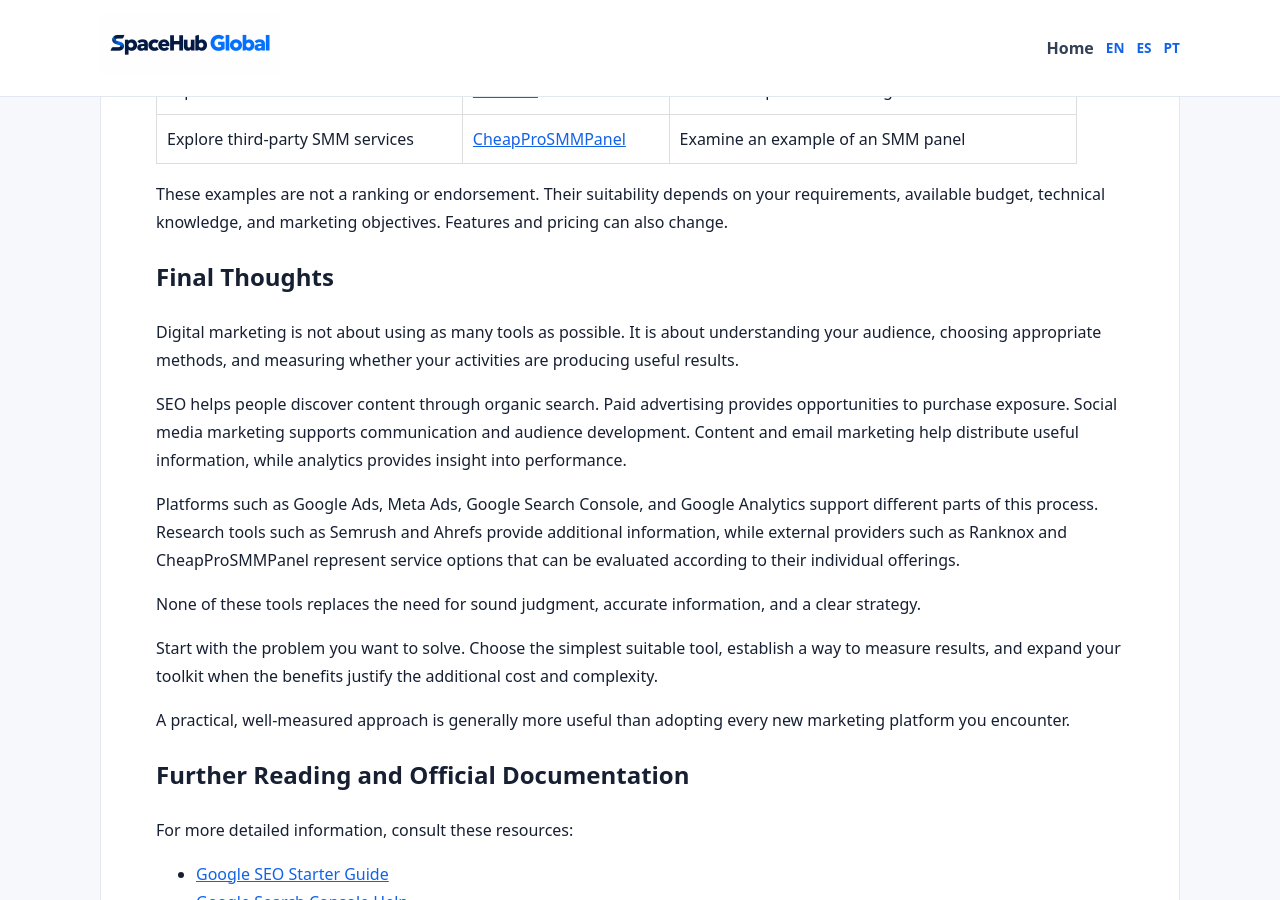
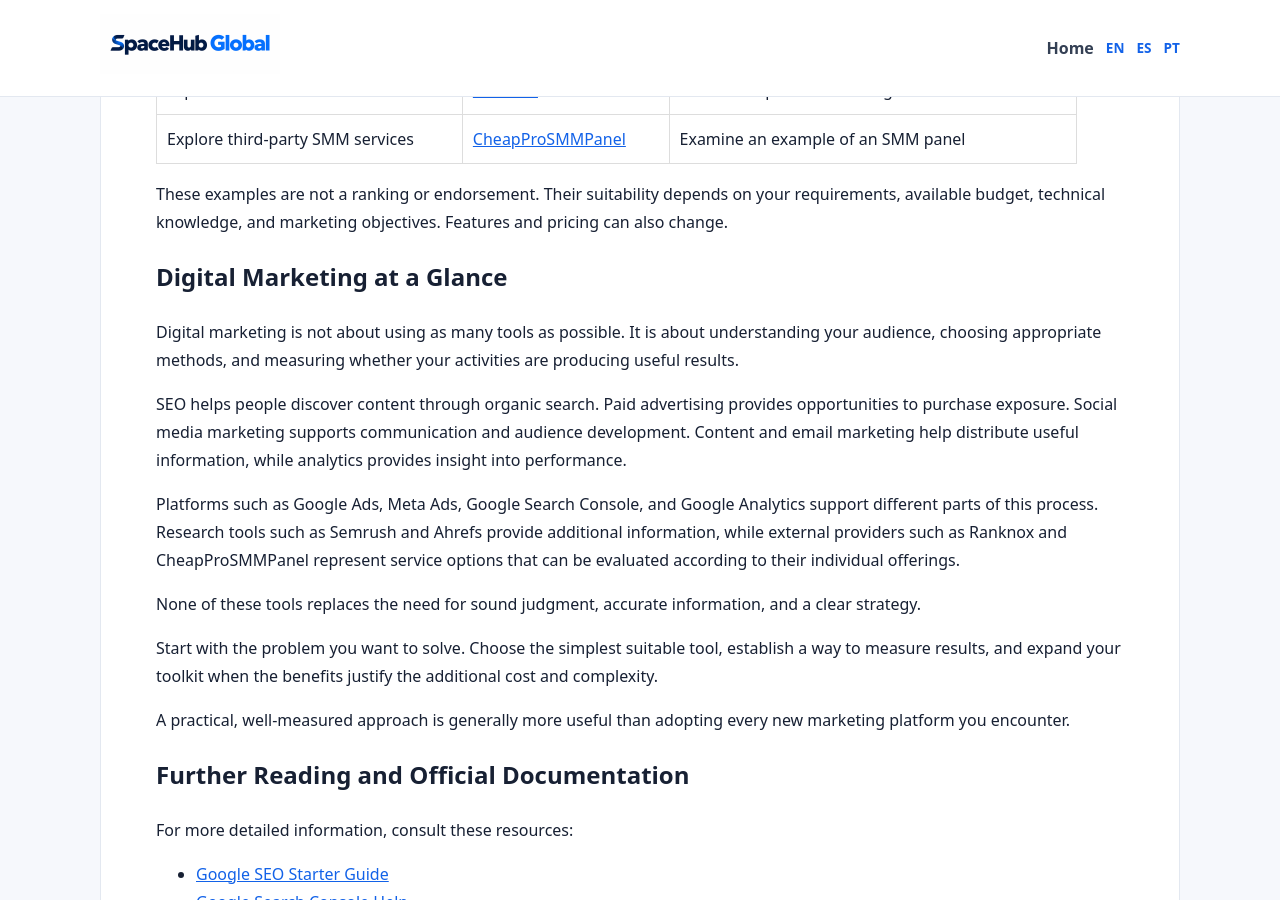
Before and after one commit to spacehubglobal/spacehubglobal.github.io, a Jekyll site: the page built from _posts/2026-10-27-digital-marketing-tools-guide.md, in a window 1280 px wide and 900 px high, scrolled down 14349 px. Built offline with Jekyll 4.4.1, drawn with Linux system fonts in a browser that asks for light colours.

Commit message:
minor edits

```diff
--- a/_posts/2026-10-27-digital-marketing-tools-guide.md
+++ b/_posts/2026-10-27-digital-marketing-tools-guide.md
@@ -503,7 +503,7 @@
 
 These examples are not a ranking or endorsement. Their suitability depends on your requirements, available budget, technical knowledge, and marketing objectives. Features and pricing can also change.
 
-## Final Thoughts
+## Digital Marketing at a Glance
 
 Digital marketing is not about using as many tools as possible. It is about understanding your audience, choosing appropriate methods, and measuring whether your activities are producing useful results.
 
```
